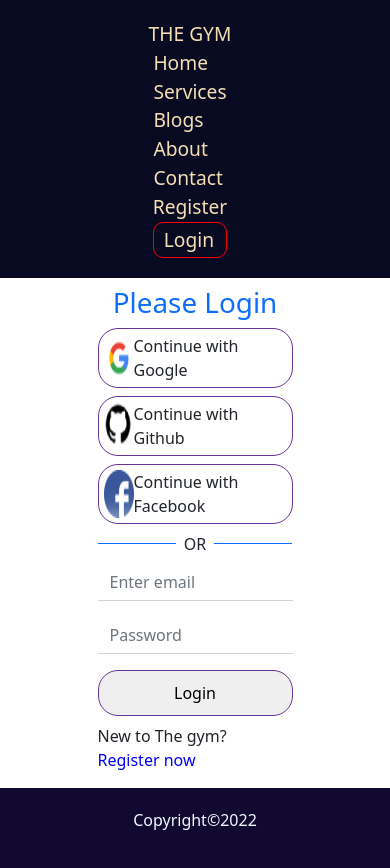
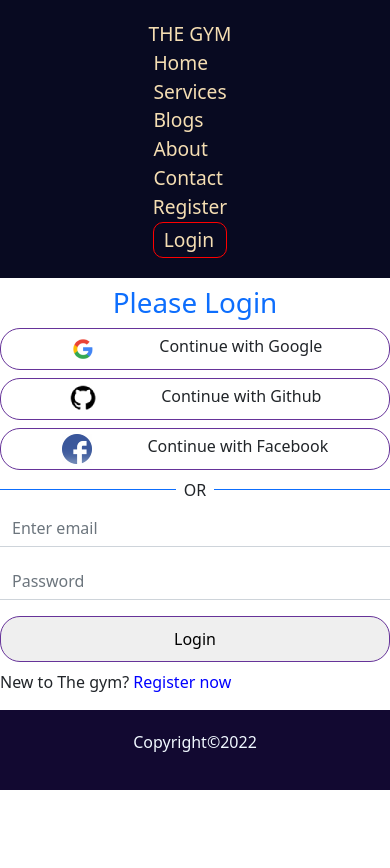
Before and after one commit to pixprocoder/fitness-center, a React (Create React App) app: page /login in a window 390 px wide. After the commit the page ends 844 px from the top, so only its background shows below. Built offline with nearby package versions, Linux system fonts and the light colour scheme; no server answers.

Commit message:
login and register page responsive complited

```diff
--- a/src/pages/Register/Login/Login.css
+++ b/src/pages/Register/Login/Login.css
@@ -21,3 +21,10 @@ input[type=email]:focus,input[type=password]:focus,input[type=text]:focus{
     cursor: pointer;
     color: blue;
 }
+
+@media only screen and (max-width: 600px) {
+
+    .login-container{
+        width: 100% !important;
+    }
+}
--- a/src/pages/Register/Login/Login.js
+++ b/src/pages/Register/Login/Login.js
@@ -45,7 +45,7 @@ const Login = () => {
   };
   return (
     <>
-      <div className="w-50 mx-auto">
+      <div className="w-50 mx-auto login-container">
         <h1 className="text-center my-2 text-primary">Please Login</h1>
         <SocialLogin />
         <Form onSubmit={handleSubmit}>
--- a/src/pages/Register/Register/Register.js
+++ b/src/pages/Register/Register/Register.js
@@ -33,7 +33,7 @@ const Register = () => {
     createUserWithEmailAndPassword(email, password);
   };
   return (
-    <div className="w-50 mx-auto">
+    <div className="w-50 mx-auto login-container">
       <h1 className="text-center my-2 text-primary">Please Register</h1>
       <SocialLogin />
       <Form onSubmit={handleRegister}>
--- a/src/pages/Shared/Header/Header.css
+++ b/src/pages/Shared/Header/Header.css
@@ -22,9 +22,7 @@ nav a{
     cursor: pointer;
 
 }
-.login-btn{
-    width: 100% !important;
-}
+
 .login{
     border: 1px solid red;
     border-radius: 10px;
@@ -46,4 +44,7 @@ nav a{
         display: flex;
         flex-direction: column;
     }
+    .login-btn{
+        width: 100% !important;
+    }
 }
```
